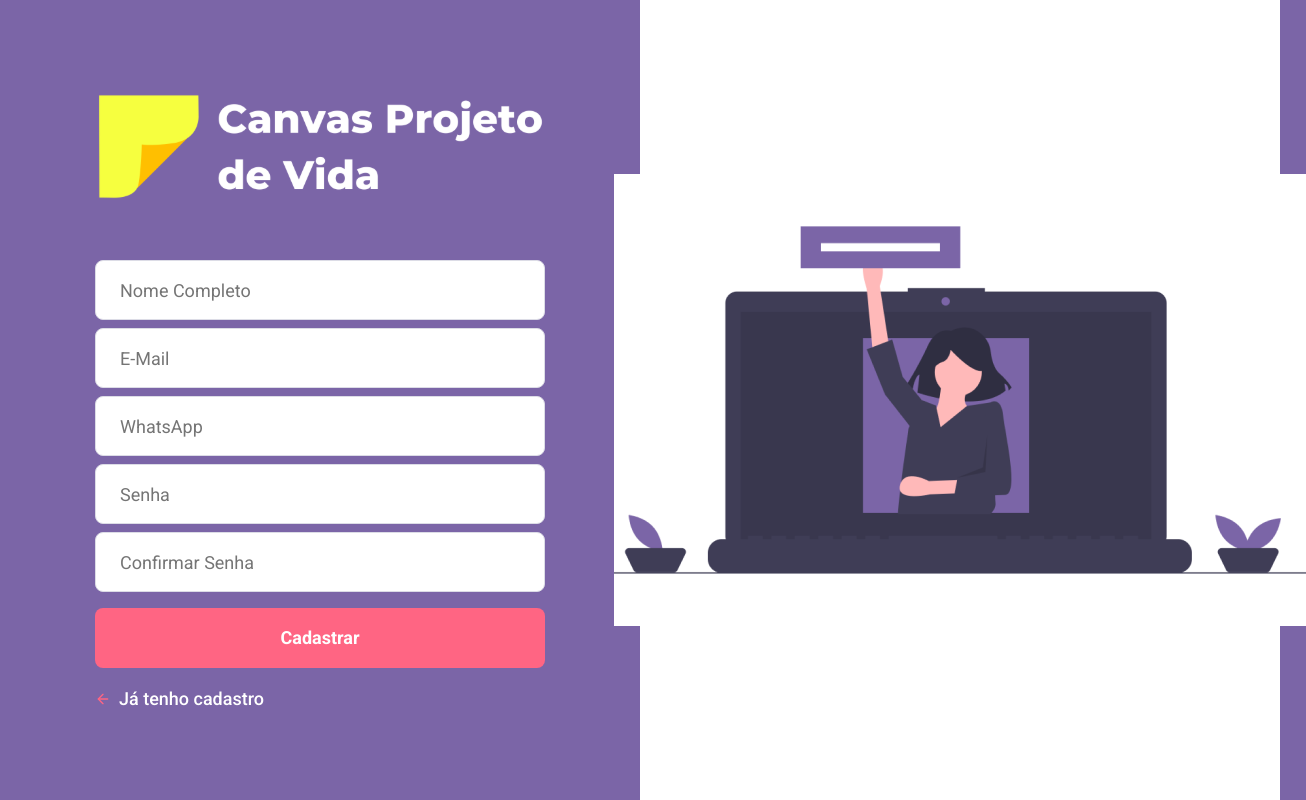
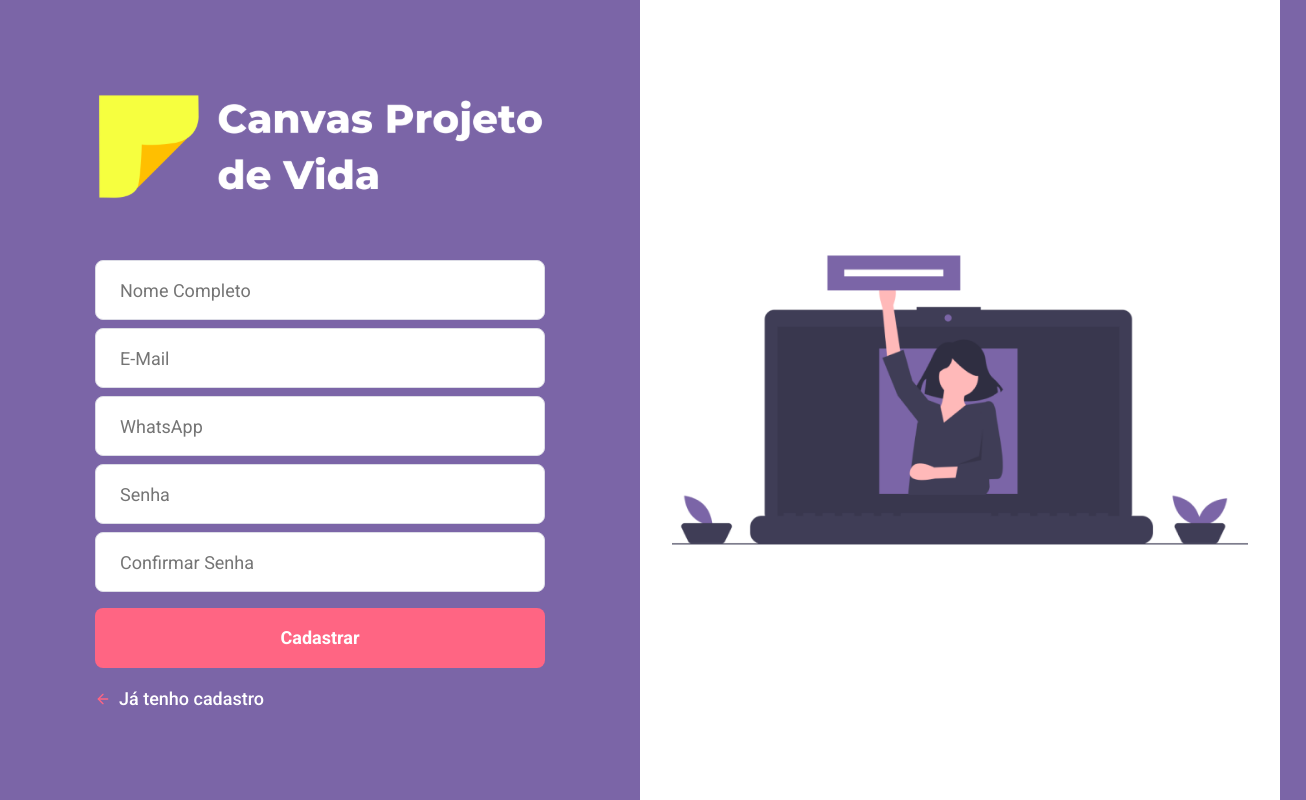
Before and after one commit to julioc98/canvas, a React (Create React App) app in the folder frontend/: page /register in a window 1280 px wide. Shown: the whole page, 1306 px wide, since content can reach past the window. Built offline with nearby package versions, Linux system fonts and the light colour scheme.

Commit message:
correcting image

```diff
--- a/frontend/src/pages/Register/styles.css
+++ b/frontend/src/pages/Register/styles.css
@@ -62,6 +62,10 @@
     justify-content: center;
 }
 
+.register-cover img{
+    width: 90%;
+}
+
 .logoRegister{
     width: 50%;
     margin-bottom: 10%;
```
